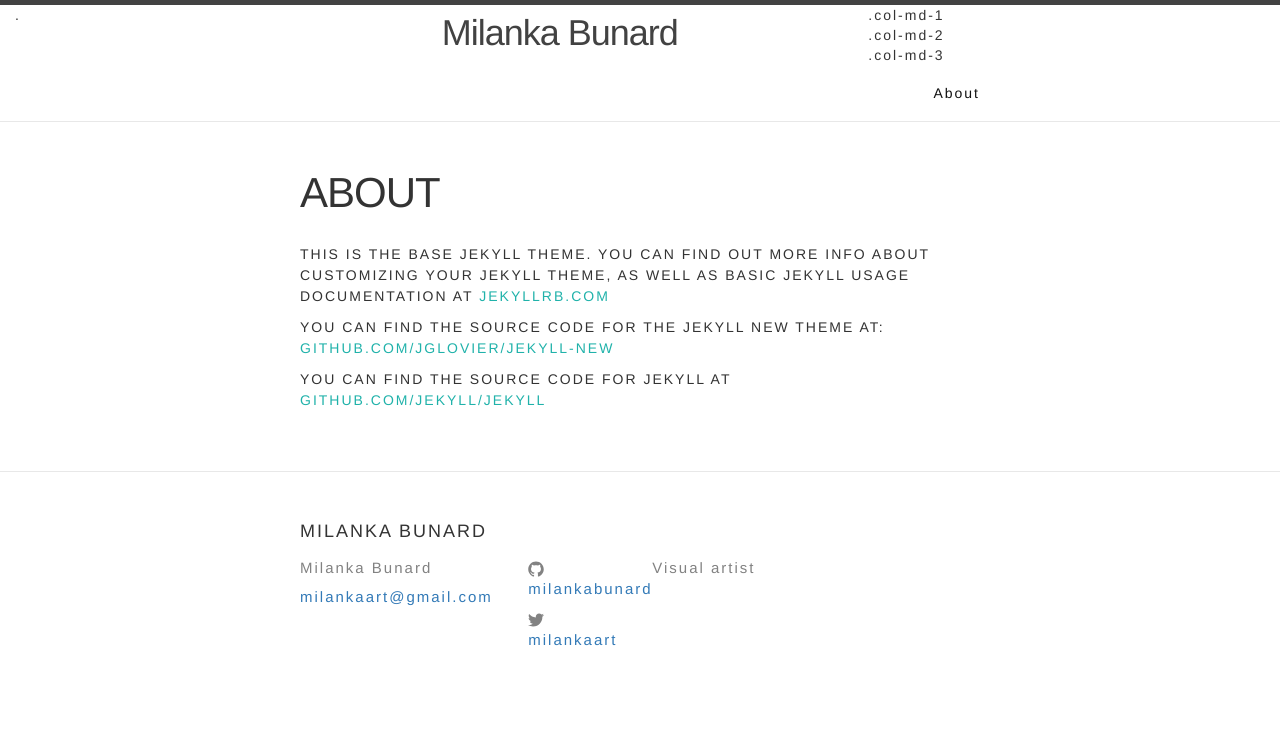
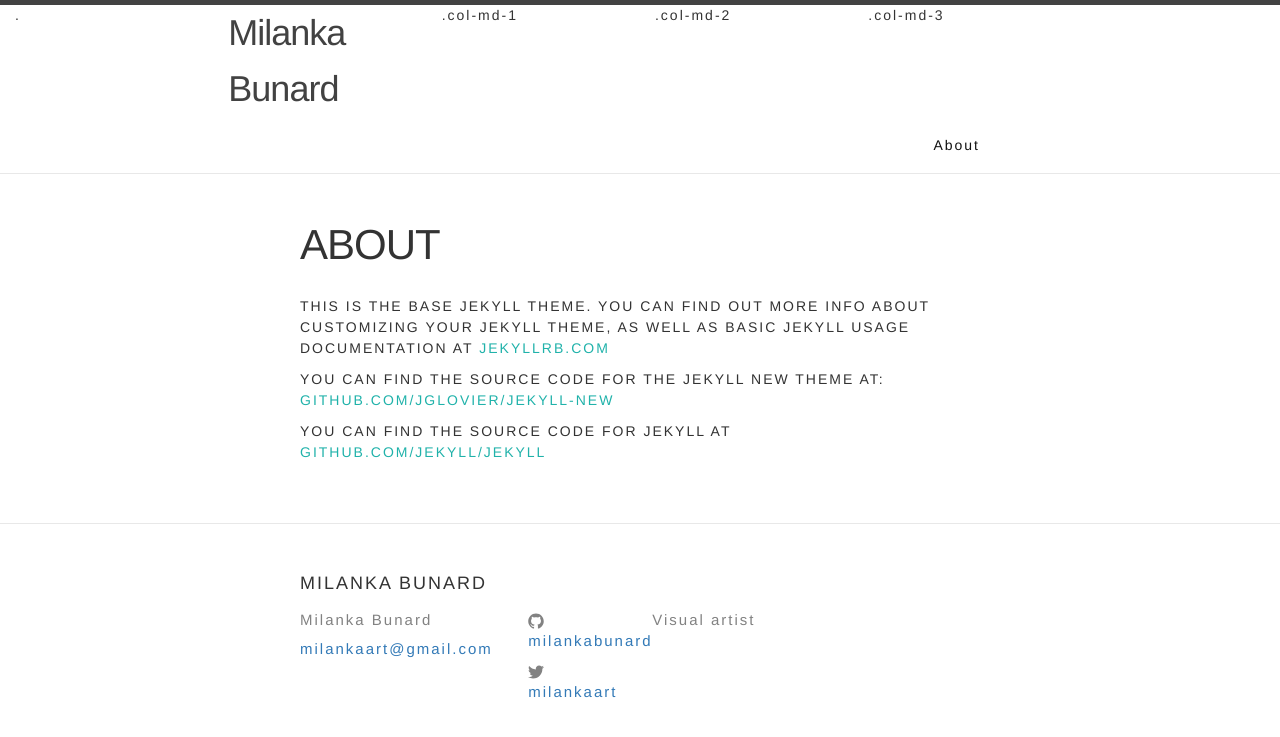
Before and after one commit to milankabunard/milankabunard.github.io, a Jekyll site: the page built from about.md, in a window 1280 px wide. Shown: the top 737 px of the page. Built offline with Jekyll 4.4.1, drawn with Linux system fonts in a browser that asks for light colours.

Commit message:
changes header

```diff
--- a/_includes/header.html
+++ b/_includes/header.html
@@ -4,11 +4,11 @@
 
 <div class="container-fluid">
 <div class="row">
-  <div class="col-md-4">.</div>
-  <div class="col-md-4"><a class="site-title" href="{{ site.baseurl }}/">{{ site.title }}</a></div>
-  <div class="col-md-4">.col-md-1</div>
-  <div class="col-md-4">.col-md-2</div>
-  <div class="col-md-4">.col-md-3</div>
+  <div class="col-md-2">.</div>
+  <div class="col-md-2"><a class="site-title" href="{{ site.baseurl }}/">{{ site.title }}</a></div>
+  <div class="col-md-2">.col-md-1</div>
+  <div class="col-md-2">.col-md-2</div>
+  <div class="col-md-2">.col-md-3</div>
 </div>
 </div>
 
```
